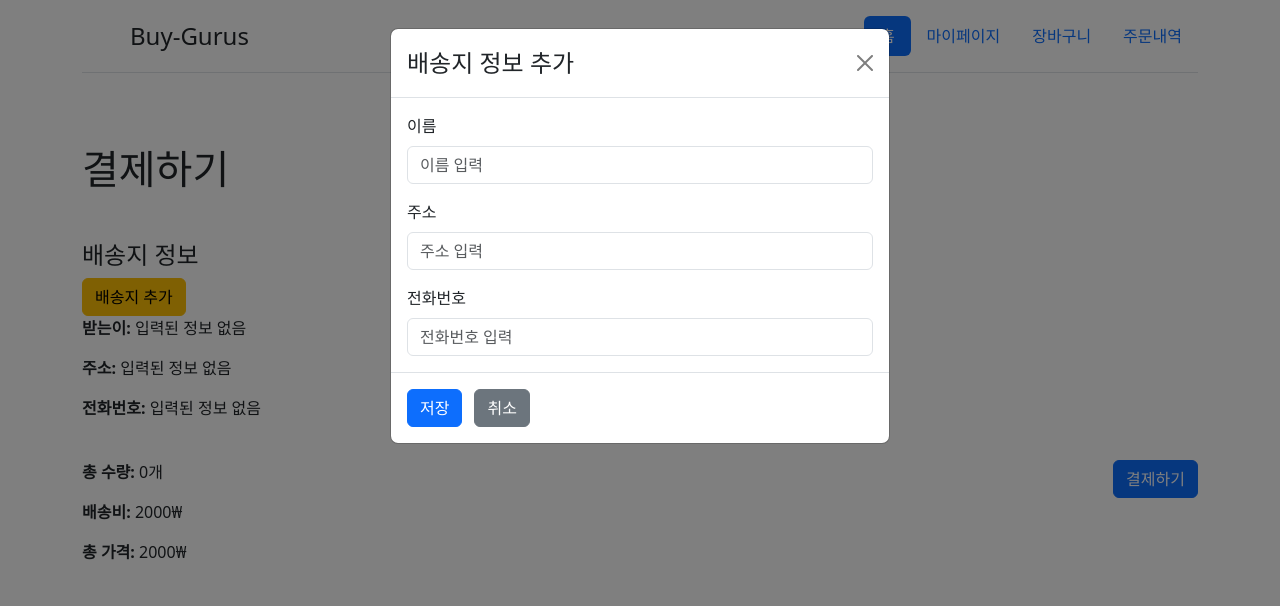
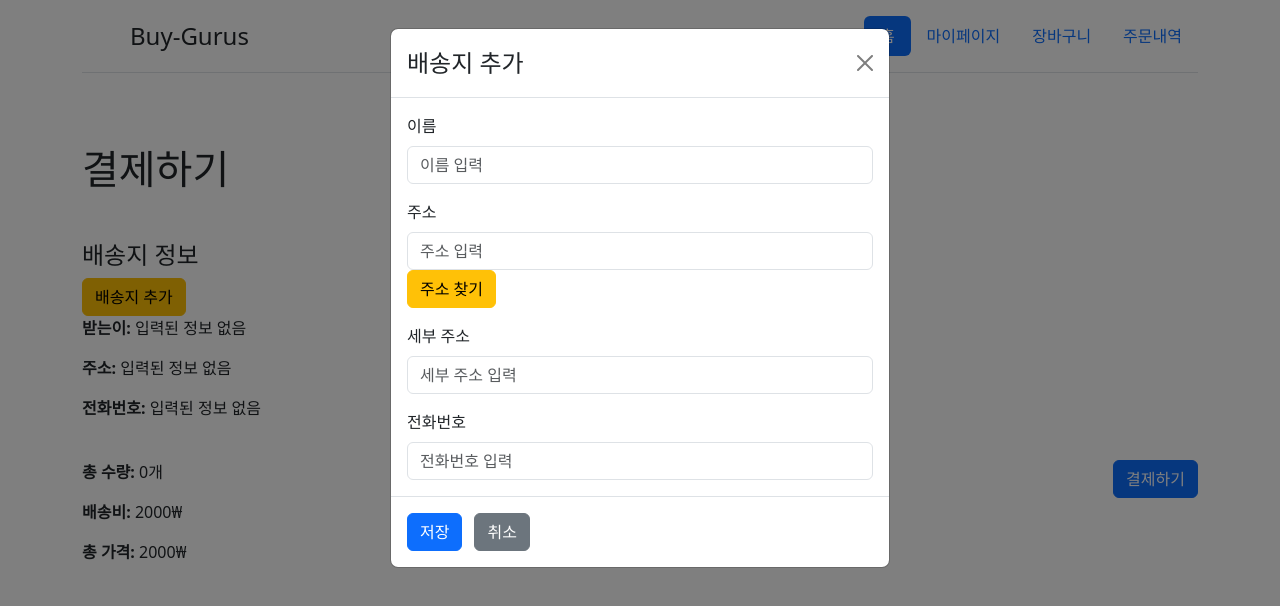
Before and after one commit to homi5435/Elice_4team_buy-gurus-front, a React (Vite) app: page /payment in a window 1280 px wide. Both pictures are taken after a click on the button "배송지 추가". Shown: the top 606 px of the page. Built offline with nearby package versions, Linux system fonts and the light colour scheme.

Commit message:
Feat: 배송지 주소 찾기 API

```diff
--- a/src/pages/OrderItem/Payment.jsx
+++ b/src/pages/OrderItem/Payment.jsx
@@ -1,11 +1,12 @@
-import React, {useState} from 'react';
+import React, { useState } from 'react';
 import { Container, Row, Col, Button, Card, Form, Modal } from 'react-bootstrap';
 import Header from '/src/components/Header';
 import replace from '/src/assets/No_Image_Available.jpg';
 import { useLocation } from 'react-router-dom';
 import axios from 'axios';
+import DaumPostcode from "react-daum-postcode";
 
-function Payment(){
+function Payment() {
     const location = useLocation();
     const orderItems = location.state?.selectedOrderItems || [];
     const shippingFee = 2000;
@@ -19,10 +20,16 @@ function Payment(){
     const handleClose = () => setShow(false);
     const handleShow = () => setShow(true);
 
+    // 주소 모달
+    const [showAddress, setShowAddress] = useState(false);
+    const handleAddressClose = () => setShowAddress(false);
+    const handleAddressShow = () => setShowAddress(true);
+
     // 배송지 입력
     const [tempShippingInfo, setTempShippingInfo] = useState({
       name: '',
       address: '',
+      detailAddress: '',
       phoneNum: ''
     });
 
@@ -42,7 +49,12 @@ function Payment(){
 
     // 배송지 저장 후 모달 닫기
     const handleSaveShippingInfo = () => {
-      setShippingInfo(tempShippingInfo);
+      const fullAddress = `${tempShippingInfo.address} | ${tempShippingInfo.detailAddress}`;
+      setShippingInfo({
+        name: tempShippingInfo.name,
+        address: fullAddress,
+        phoneNum: tempShippingInfo.phoneNum
+      });
       handleClose();
     };
 
@@ -54,15 +66,49 @@ function Payment(){
         productId: orderItem.product.id
       }));
 
+      axios.post('/api/user/address',
+        {
+          name: shippingInfo.name,
+          address: shippingInfo.address,
+          phoneNum: shippingInfo.phoneNum
+        },
+        {
+          withCredentials: true
+        });
+
       axios.post('/api/order',
       {
         shippingFee: shippingFee,
         orderInfoList: orderInfoList,
-        shippingInfo: shippingInfo
+        shippingInfo: shippingInfo,
+        sellerId: 1 // orderItem.product.sellerId를 보낼 예정
       },
       {
         withCredentials: true
       });
+    };
+
+    // 주소 데이터 처리
+    const handleAddress = (data) => {
+      let fullAddress = data.address;
+      let extraAddress = '';
+
+      if (data.addressType === 'R') {
+        if (data.bname !== '') {
+          extraAddress += data.bname;
+        }
+        if (data.buildingName !== '') {
+          extraAddress += (extraAddress !== '' ? `, ${data.buildingName}` : data.buildingName);
+        }
+        fullAddress += (extraAddress !== '' ? ` (${extraAddress})` : '');
+      }
+
+      setTempShippingInfo((prevInfo) => ({
+        ...prevInfo,
+        address: fullAddress
+      }));
+
+      setShowAddress(false);
     };
 
     return (
@@ -103,7 +149,7 @@ function Payment(){
               {/* 모달 컴포넌트 */}
               <Modal show={show} onHide={handleClose}>
                 <Modal.Header closeButton>
-                  <Modal.Title>배송지 정보 추가</Modal.Title>
+                  <Modal.Title>배송지 추가</Modal.Title>
                 </Modal.Header>
                 <Modal.Body>
                   <Form>
@@ -127,6 +173,18 @@ function Payment(){
                         value={tempShippingInfo.address}
                         onChange={handleInputChange}
                       />
+                       <Button variant="warning" className="ms-auto" onClick={handleAddressShow}>주소 찾기</Button>
+                    </Form.Group>
+
+                    <Form.Group controlId="formDetailAddress" className="mt-3">
+                      <Form.Label>세부 주소</Form.Label>
+                      <Form.Control
+                        type="text"
+                        name="detailAddress"
+                        placeholder="세부 주소 입력"
+                        value={tempShippingInfo.detailAddress}
+                        onChange={handleInputChange}
+                      />
                     </Form.Group>
 
                     <Form.Group controlId="formPhoneNum" className="mt-3">
@@ -145,6 +203,16 @@ function Payment(){
                   <Button variant="primary" className="me-2" onClick={handleSaveShippingInfo}>저장</Button>
                   <Button variant="secondary" onClick={handleClose}>취소</Button>
                 </Modal.Footer>
+              </Modal>
+
+              {/* 주소 검색 모달 */}
+              <Modal show={showAddress} onHide={handleAddressClose}>
+                <Modal.Header closeButton>
+                  <Modal.Title>주소 찾기</Modal.Title>
+                </Modal.Header>
+                <Modal.Body>
+                  <DaumPostcode onComplete={handleAddress} />
+                </Modal.Body>
               </Modal>
 
               {/* 총 수량 및 총 가격 */}
```
